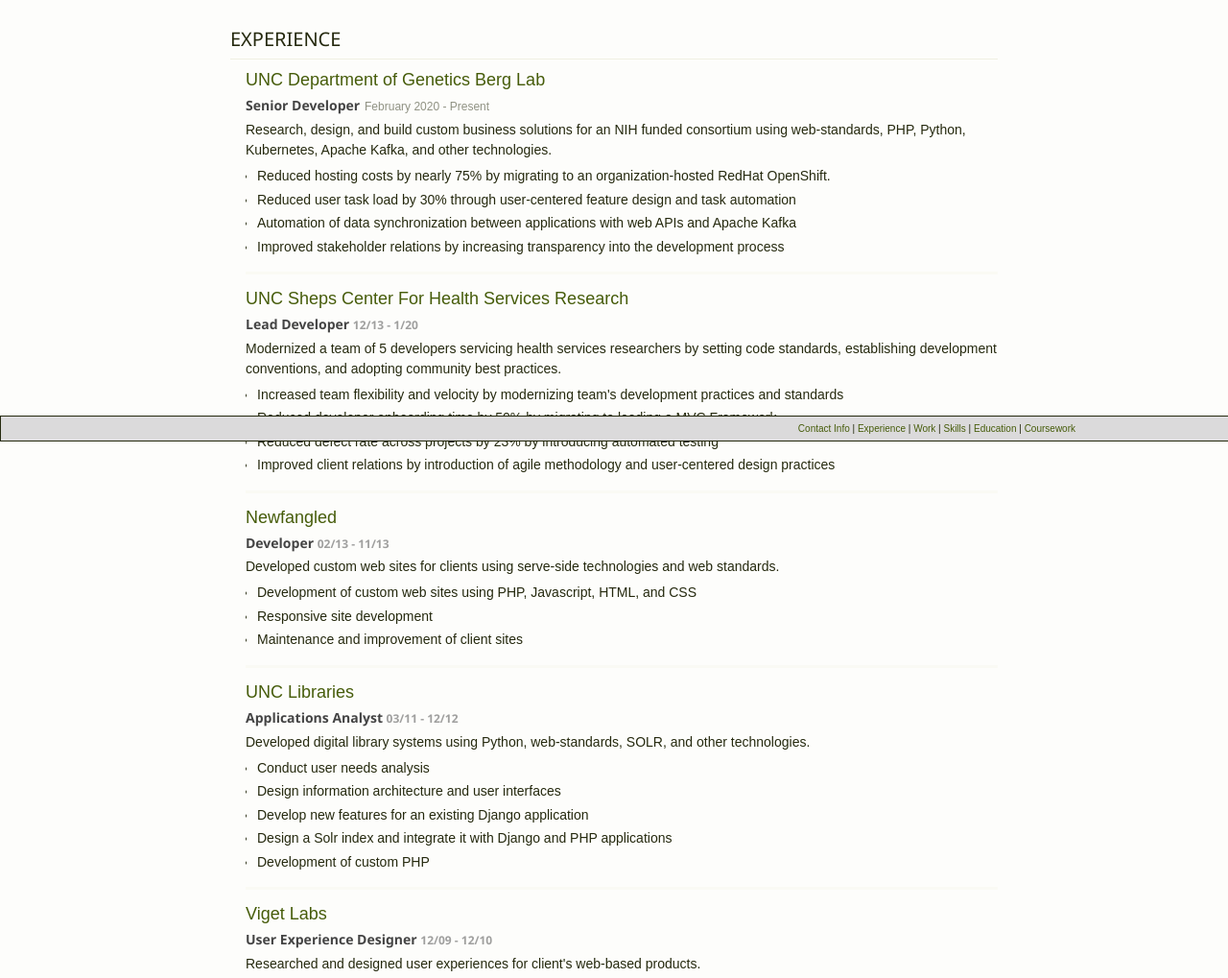
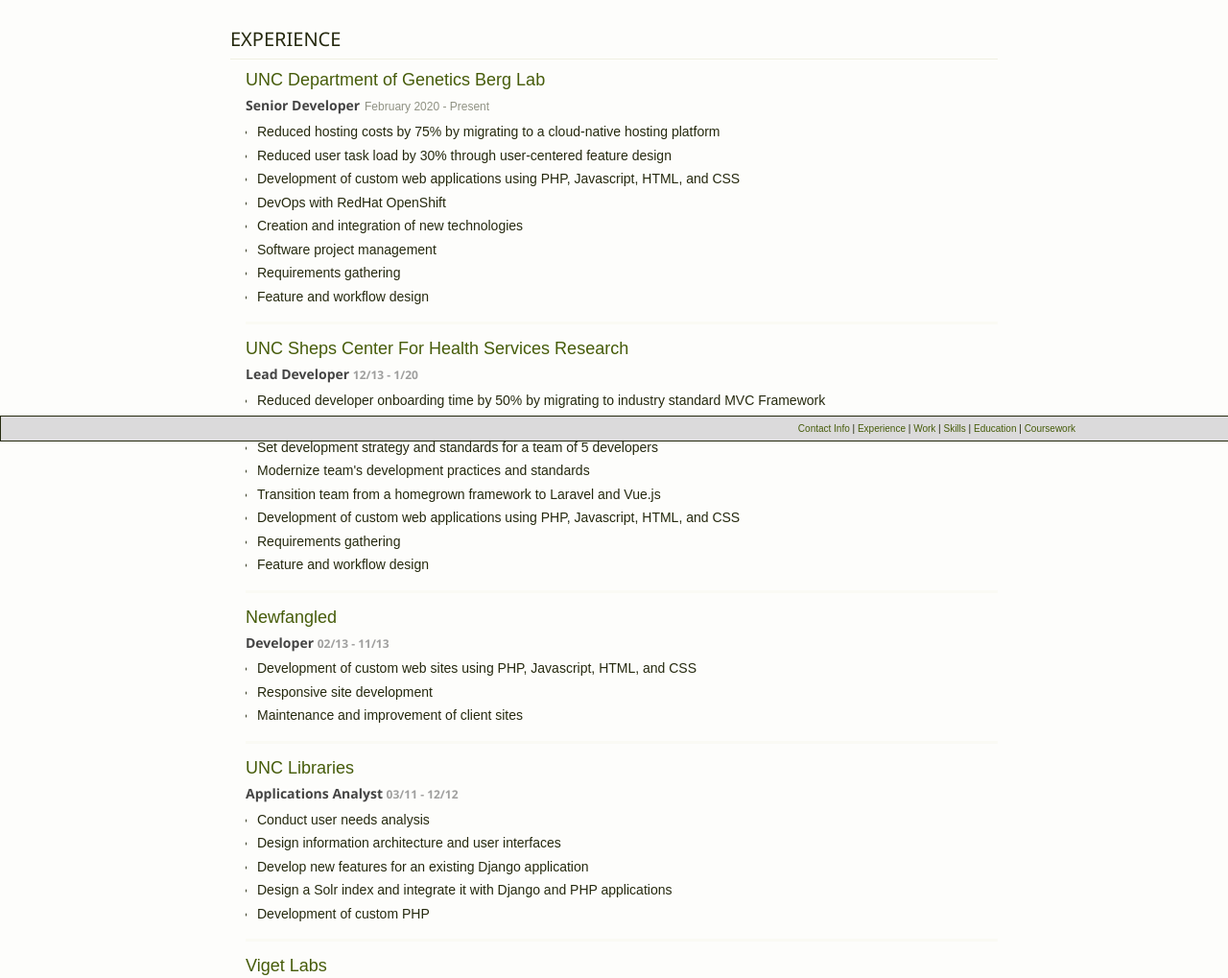
Before and after one commit to yugen/resume, a plain HTML site: page traditional.html in a window 1280 px wide. Shown: the part 340-1359 px from the top of the page at 96% size. Drawn offline with Linux system fonts and the light colour scheme.

```diff
--- a/achievement-centered.html
+++ b/traditional.html
@@ -53,22 +53,21 @@
                         </div>
                     </dt>
                     <dd>
-                        <p>
-                            Research, design, and build custom business solutions for an NIH funded consortium using web-standards, PHP, Python, Kubernetes, Apache Kafka, and other technologies.
-                        </p>
                         <ul>
                             <li class="achievement">
-                                Reduced hosting costs by nearly 75% by migrating to an organization-hosted RedHat OpenShift.
+                                Reduced hosting costs by 75% by migrating to a cloud-native hosting platform
                             </li>
                             <li class="achievement">
-                                Reduced user task load by 30% through user-centered feature design and task automation
+                                Reduced user task load by 30% through user-centered feature design
                             </li>
-                            <li class="achievement">
-                                Automation of data synchronization between applications with web APIs and Apache Kafka
-                            </li>
-                            <li class="achievement">
-                                Improved stakeholder relations by increasing transparency into the development process
-                            </li>
+                        </ul>
+                        <ul>
+                            <li>Development of custom web applications using PHP, Javascript, HTML, and CSS</li>
+                            <li>DevOps with RedHat OpenShift</li>
+                            <li>Creation and integration of new technologies</li>
+                            <li>Software project management</li>
+                            <li>Requirements gathering</li>
+                            <li>Feature and workflow design</li>
                         </ul>
                     </dd>
                 </div>
@@ -82,22 +81,17 @@
                         </div>
                     </dt>
                     <dd>
-                        <p>
-                            Modernized a team of 5 developers servicing health services researchers by setting code standards, establishing development conventions, and adopting community best practices.
-                        </p>
                         <ul>
-                            <li class="achievement">
-                                Increased team flexibility and velocity by modernizing team's development practices and standards
-                            </li>
-                            <li class="achievement">
-                                Reduced developer onboarding time by 50% by migrating to leading a MVC Framework
-                            </li>
-                            <li class="achievement">
-                                Reduced defect rate across projects by 23% by introducing automated testing
-                            </li>
-                            <li class="achievement">
-                                Improved client relations by introduction of agile methodology and user-centered design practices
-                            </li>
+                            <li class="achievement">Reduced developer onboarding time by 50% by migrating to industry standard MVC Framework</li>
+                            <li class="achievement">Reduced defect rate across projects by 25% by introducing automated testing</li>
+                        </ul>
+                        <ul>
+                            <li>Set development strategy and standards for a team of 5 developers</li>
+                            <li>Modernize team's development practices and standards</li>
+                            <li>Transition team from a homegrown framework to Laravel and Vue.js</li>
+                            <li>Development of custom web applications using PHP, Javascript, HTML, and CSS</li>
+                            <li>Requirements gathering</li>
+                            <li>Feature and workflow design</li>
                         </ul>
                     </dd>
                 </div>
@@ -111,9 +105,6 @@
                         </div>
                     </dt>
                     <dd>
-                        <p>
-                            Developed custom web sites for clients using serve-side technologies and web standards.
-                        </p>
                         <ul>
                             <li>Development of custom web sites using PHP, Javascript, HTML, and CSS</li>
                             <li>Responsive site development</li>
@@ -131,9 +122,6 @@
                         </div>
                     </dt>
                     <dd>
-                        <p>
-                            Developed digital library systems using Python, web-standards, SOLR, and other technologies.
-                        </p>
                         <ul>
                             <li>Conduct user needs analysis</li>
                             <li>Design information architecture and user interfaces</li>
@@ -153,9 +141,6 @@
                         </div>
                     </dt>
                     <dd>
-                        <p>
-                            Researched and designed user experiences for client's web-based products.
-                        </p>
                         <ul>
                             <li>Conduct user and stakeholder research to define scope, vision, and direction of projects</li>
                             <li>Create high quality deliverables to convey information architecture, interaction design, and content strategy</li>
@@ -173,9 +158,6 @@
                         </div>
                     </dt>
                     <dd>
-                        <p>
-                            Designed and developed user-facing products for a self publishing start-up.
-                        </p>
                         <ul>
                           <li>Conduct user research to determine user needs</li>
                           <li>Work with software engineers, graphic designers, and stakeholders to design software services and applications for Lulu.com users</li>
@@ -195,10 +177,8 @@
                         </div>
                     </dt>
                     <dd>
-                        <p>
-                            Designed, built, and supported web applications.
-                        </p>
                         <ul>
+                          <li>Design and implementation of web applications</li>
                           <li>Research, development, and execution of new technologies and applications including RSS, podcasting, blogging software and BitTorrent</li>
                         </ul>
                     </dd>
@@ -213,12 +193,8 @@
                         </div>
                     </dt>
                     <dd>
-                        <p>
-                            Designed, developed, and supported web-based applications for library staff and patrons using PHP, MySQL, PERL, JavaScript, XML, and HTML.
-                        </p>
                         <ul>
-                          <li>Research and design information retrieval applications for library staff and patrons</li>
-                          <li>Development and support of applications using PHP, MySQL, PERL, JavaScript, XML, and HTML</li>
+                          <li>Design, development and support of internet applications for library staff and patrons using PHP, MySQL, PERL, JavaScript, XML, and HTML</li>
                           <li>Investigation and application of new technologies</li>
                           <li>Beginning HTML, CSS, and PHP instruction for library staff</li>
                         </ul>
@@ -234,9 +210,6 @@
                         </div>
                     </dt>
                     <dd>
-                        <p>
-                            Developed a web accessible database application to help library patrons browse UNC Library's non-print collection.
-                        </p>
                         <ul>
                           <li>Development and support of web database applications for the Media Resources Center.
                           </li>
```
